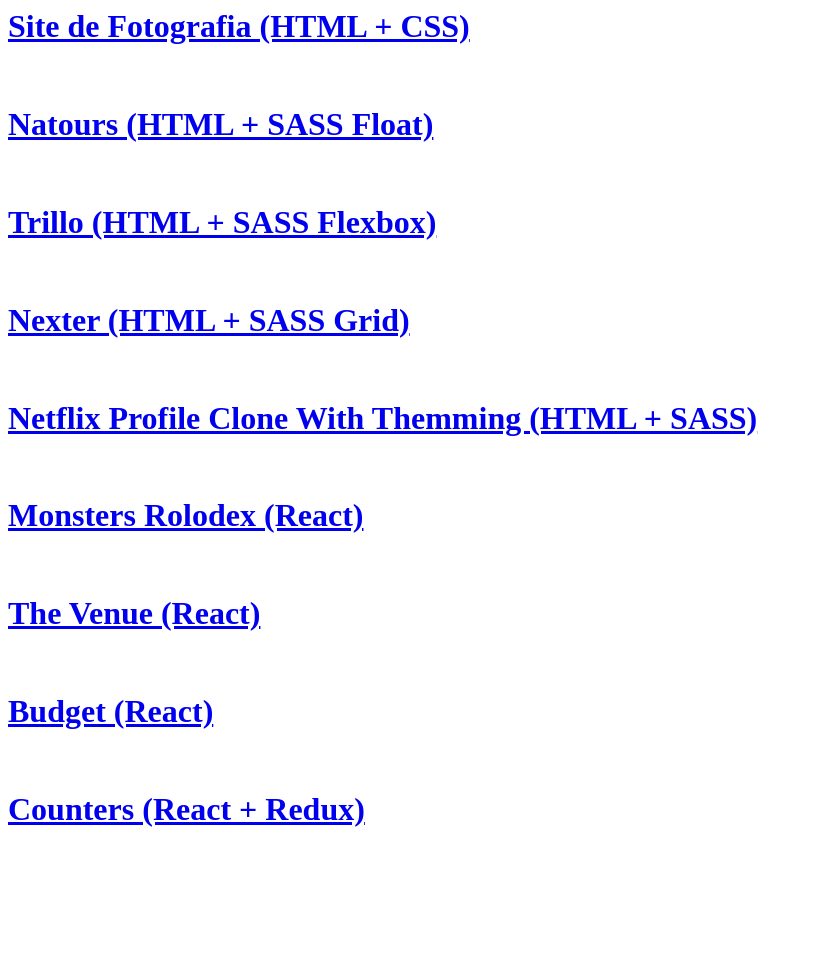
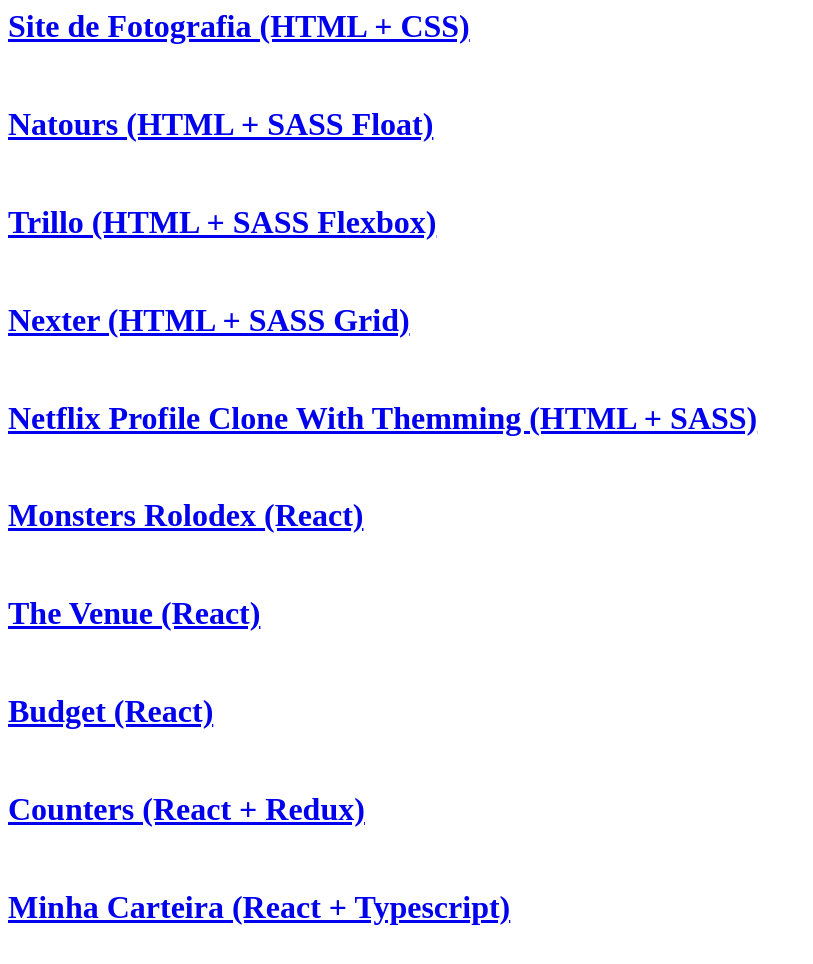
Before and after one commit to matheusAlvarenga/matheusalvarenga.github.io, a plain HTML site: page index.html in a window 1280 px wide. Shown: the whole page, without its empty margins (0-813 px from the left). Before the commit the page ends 875 px from the top, so only its background shows below. Drawn offline with Linux system fonts and the light colour scheme.

Commit message:
Update index.html

```diff
--- a/index.html
+++ b/index.html
@@ -16,3 +16,5 @@
 <br>
 <a href="https://matheusalvarenga.github.io/system_counters_react_redux/"><h1>Counters (React + Redux)</h1></a>
 <br>
+<a href="https://matheusalvarenga.github.io/system_counters_react_redux/"><h1>Minha Carteira (React + Typescript)</h1></a>
+<br>
```
